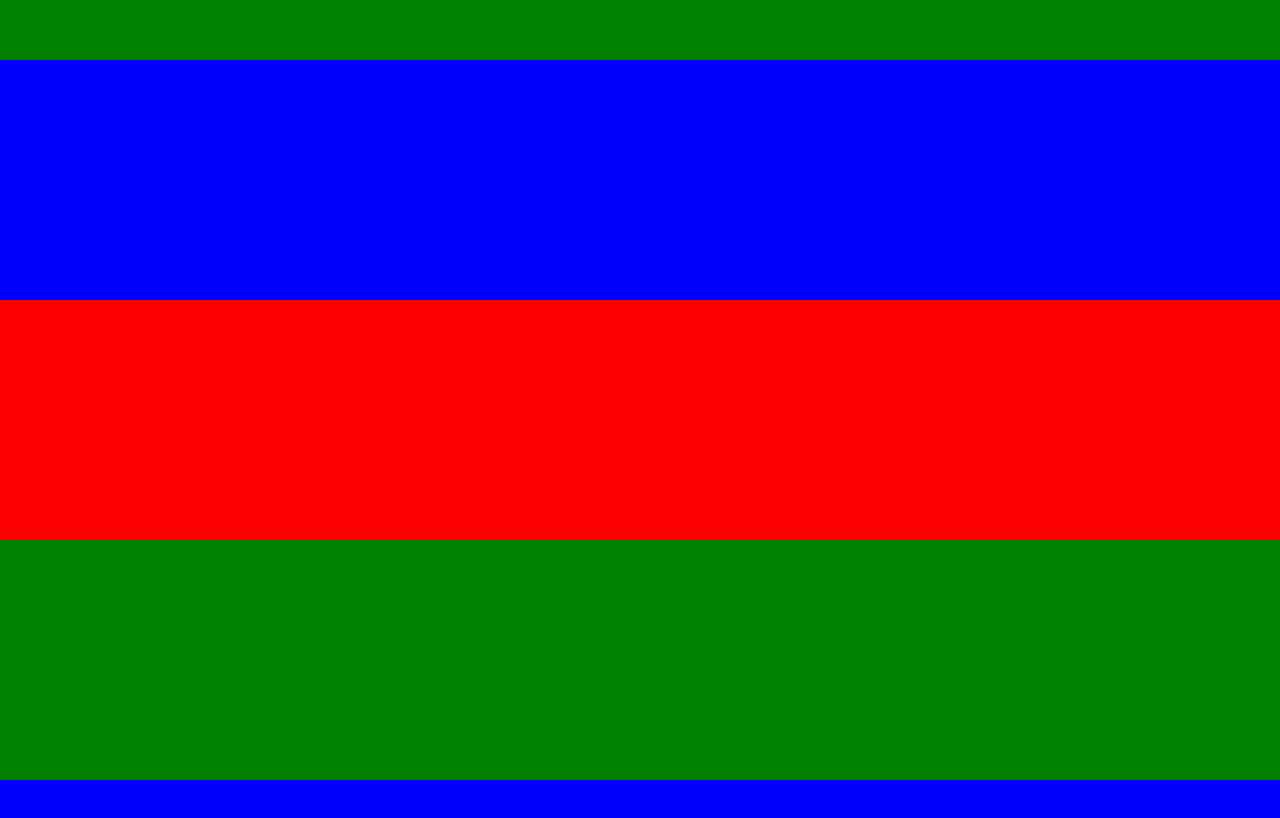
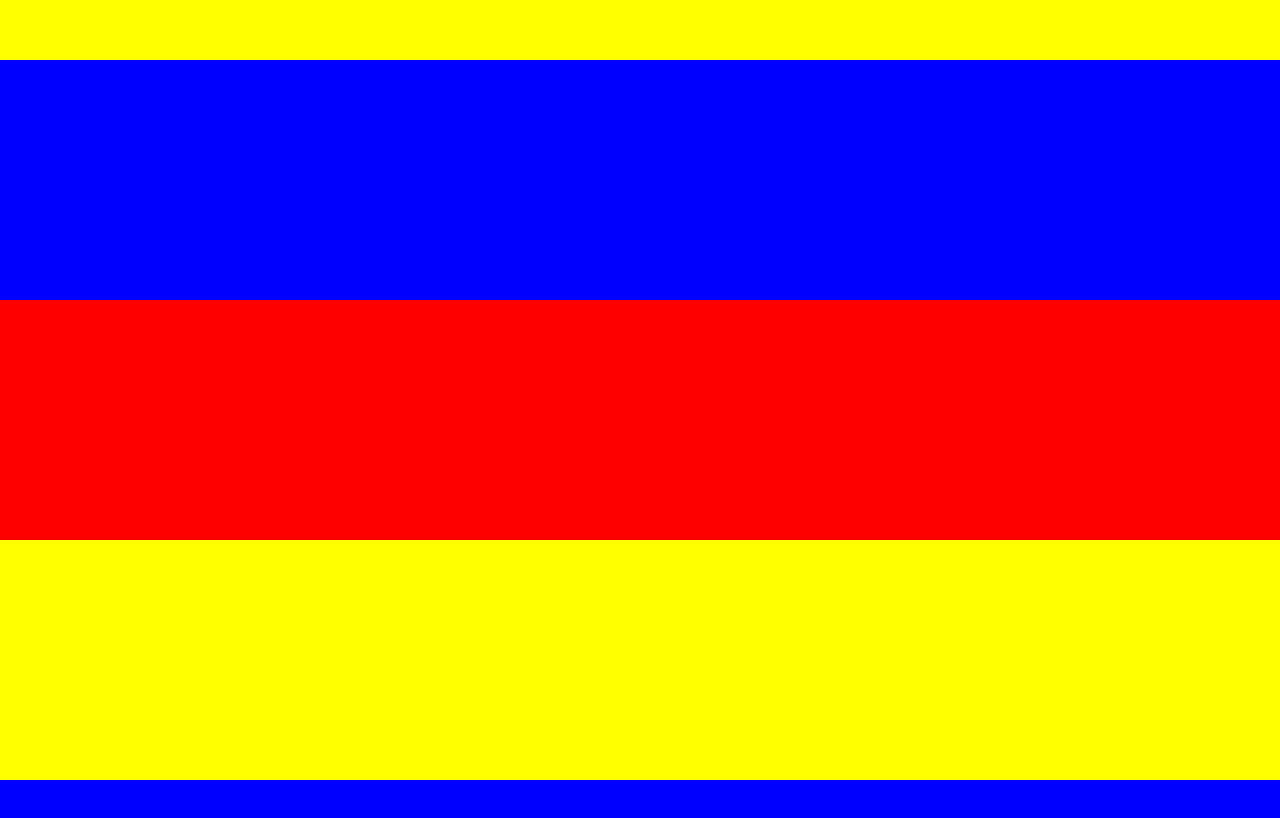
Before and after one commit to mfrkankaya/vanicomp, a plain HTML site: page stickynav/index.html in a window 1280 px wide. Shown: the part 660-1478 px from the top of the page. Drawn offline with Linux system fonts and the light colour scheme.

Commit message:
unimportant

```diff
--- a/stickynav/index.css
+++ b/stickynav/index.css
@@ -22,8 +22,8 @@ header.active{
   background-color: red;
 }
 
-.green {
-  background-color: green;
+.yellow {
+  background-color: yellow;
 }
 
 .blue {
--- a/stickynav/index.html
+++ b/stickynav/index.html
@@ -12,10 +12,10 @@
     <header>asd</header>
     <div class="box"></div>
     <div class="box red"></div>
-    <div class="box green"></div>
+    <div class="box yellow"></div>
     <div class="box blue"></div>
     <div class="box red"></div>
-    <div class="box green"></div>
+    <div class="box yellow"></div>
     <div class="box blue"></div>
 
     <script src="index.js"></script>
```
Also changed, not shown: 1 other file.
